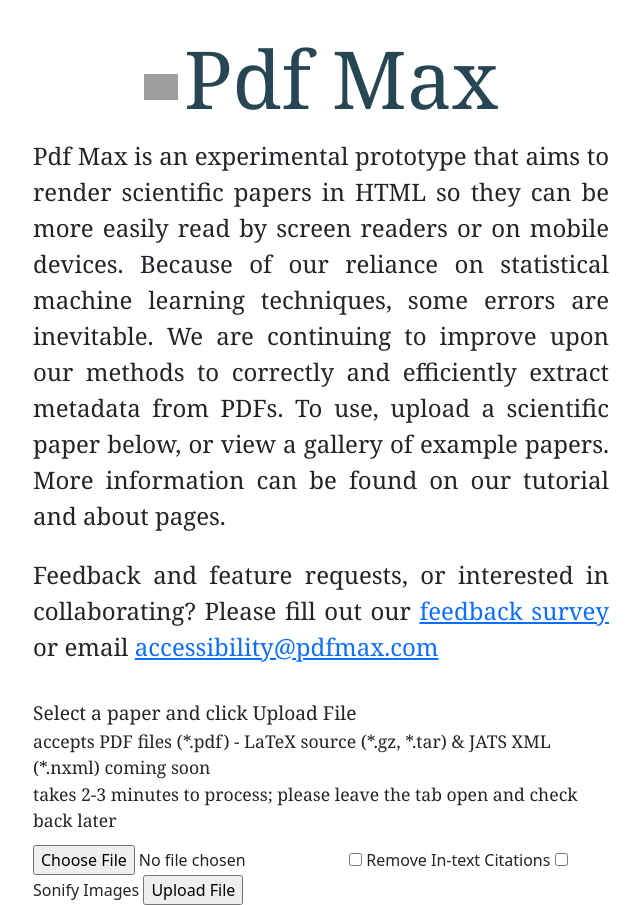
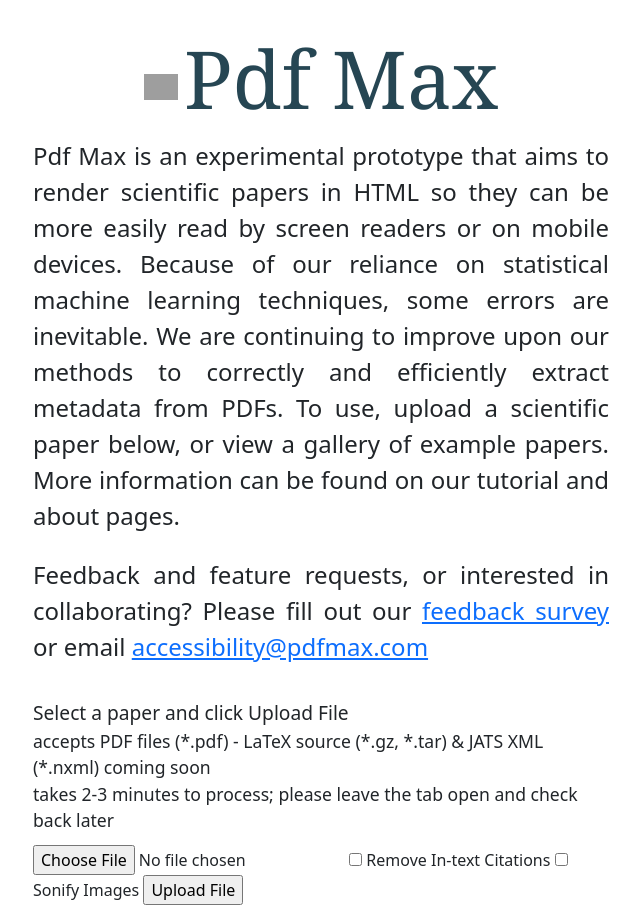
Before and after one commit to CSCE482-Spring2023-Taele/Squirtle, a Flask app: page /home in a window 1280 px wide. Shown: the part 72-977 px from the top of the page, without its empty margins (319-959 px from the left). Run offline with Flask 2, Linux system fonts and the light colour scheme; some libraries are stand-ins or nearby versions; grey boxes are pictures that could not be loaded.

Commit message:
fixed font on home page

```diff
--- a/templates/index.html
+++ b/templates/index.html
@@ -80,13 +80,13 @@
         <div class="alert alert-danger" role="alert">{{''.join(form.file.errors)}}</div>
         {% endif %}
         <div style="font-family: 'Noto Serif', Roboto, sans-serif; font-size: 5rem; color: #264653"><span><img style="width: 7%; padding-right: 1%;" src="https://cdn.discordapp.com/attachments/933852328409313280/1093286323592368228/512px-Accessibility.svg.png"/></span>Pdf Max</div>
-        <div style="text-align: justify; font-size: 1.5rem; font-family: 'Noto Serif', Roboto, sans-serif; font-weight: 300;">
+        <div style="text-align: justify; font-size: 1.5rem; font-weight: 300;">
             Pdf Max is an experimental prototype that aims to render scientific papers in HTML so they can be more easily read by screen readers or on mobile devices. Because of our reliance on statistical machine learning techniques, some errors are inevitable. We are continuing to improve upon our methods to correctly and efficiently extract metadata from PDFs. To use, upload a scientific paper below, or view a gallery of example papers. More information can be found on our tutorial and about pages.
             </br>
             Feedback and feature requests, or interested in collaborating? Please fill out our <a href="https://forms.gle/r7ZQ8SH8AVVfAkbFA">feedback survey</a> or email <a href="mailto:accessibility@pdfmax.com">accessibility@pdfmax.com</a>
         </div>
         <form style = "margin-top: 6%; text-align: left;" method='POST' enctype='multipart/form-data'>
-            <label style="font-family: 'Noto Serif', Roboto, sans-serif; font-size: 1.2rem;">
+            <label style="font-size: 1.2rem;">
                 Select a paper and click Upload File
                 <span style="font-weight: 300; display: block; font-size: 1.1rem;">accepts PDF files (*.pdf) - LaTeX source (*.gz, *.tar) & JATS XML (*.nxml) coming soon</span>
                 <span style="font-weight: 300; display: block; font-size: 1.1rem; padding-bottom: 2%;">takes 2-3 minutes to process; please leave the tab open and check back later</span>
```
